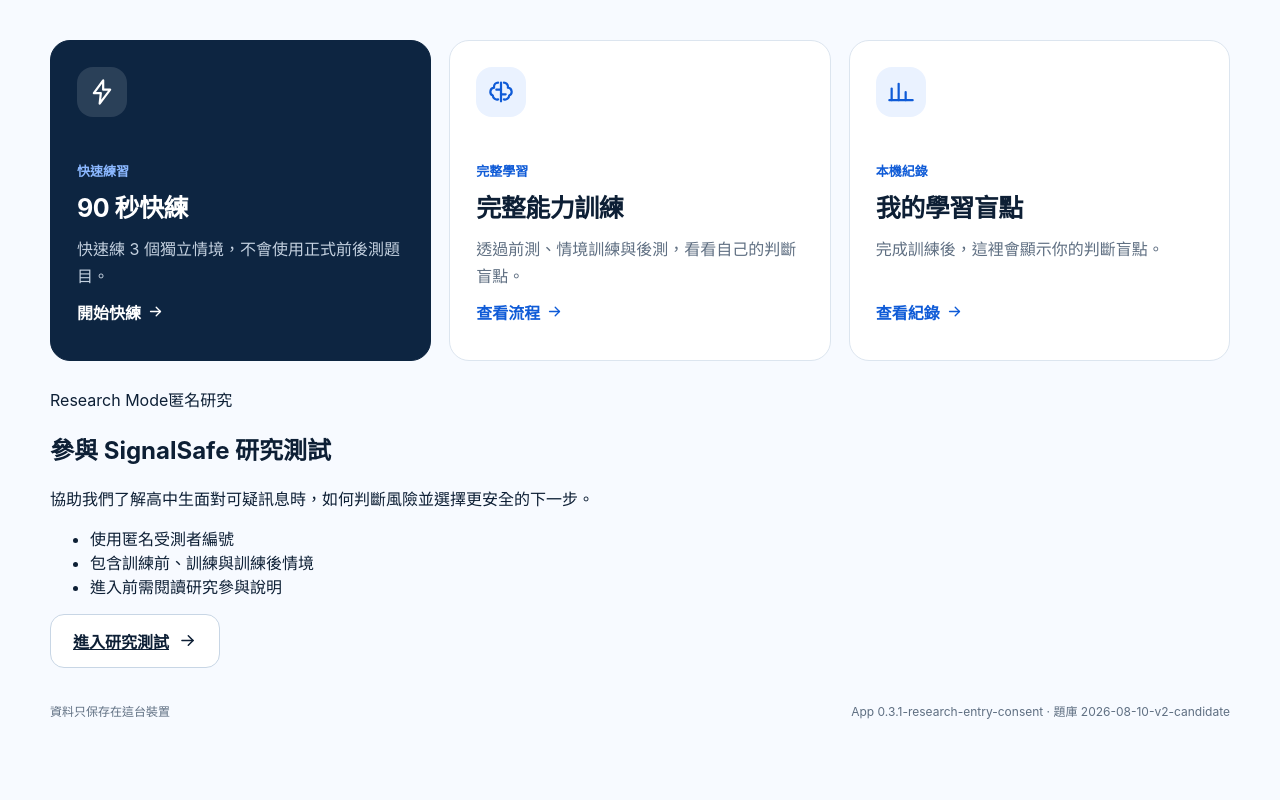
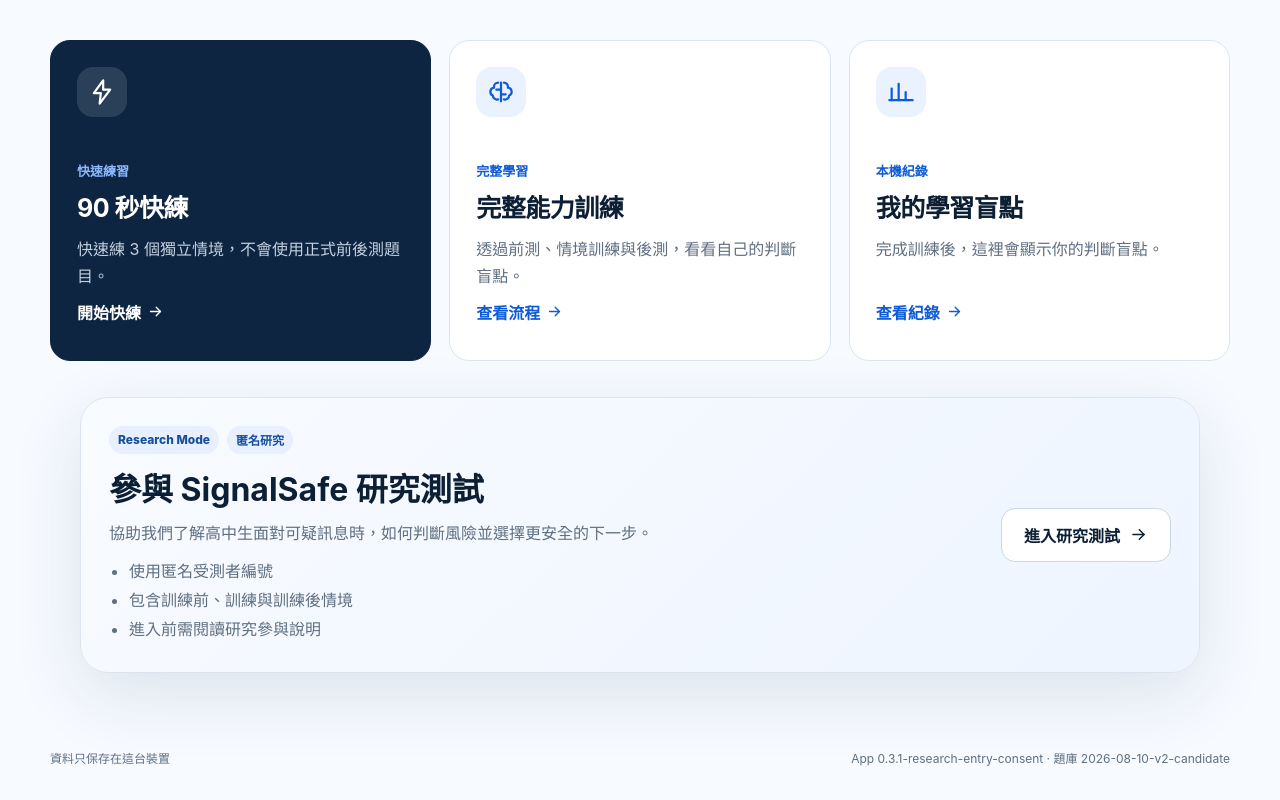
Before and after one commit to kodlbegiko/Signalsafe, a website with bundled scripts: page prototype/index.html in a window 1280 px wide. Shown: the part 832-1632 px from the top of the page. Before the commit the page ends 1585 px from the top, so only its background shows below. Built offline with nearby package versions, Linux system fonts and the light colour scheme.

Commit message:
style: load v0.3.1 consent stylesheet

```diff
--- a/prototype/index.html
+++ b/prototype/index.html
@@ -12,6 +12,7 @@
   <link rel="stylesheet" href="./styles/02.css">
   <link rel="stylesheet" href="./styles/03-v03.css">
   <link rel="stylesheet" href="./styles/04-v03-insights.css">
+  <link rel="stylesheet" href="./styles/05-v031-consent.css">
 </head>
 <body>
   <noscript>SignalSafe 需要 JavaScript 才能執行情境訓練。</noscript>
```
